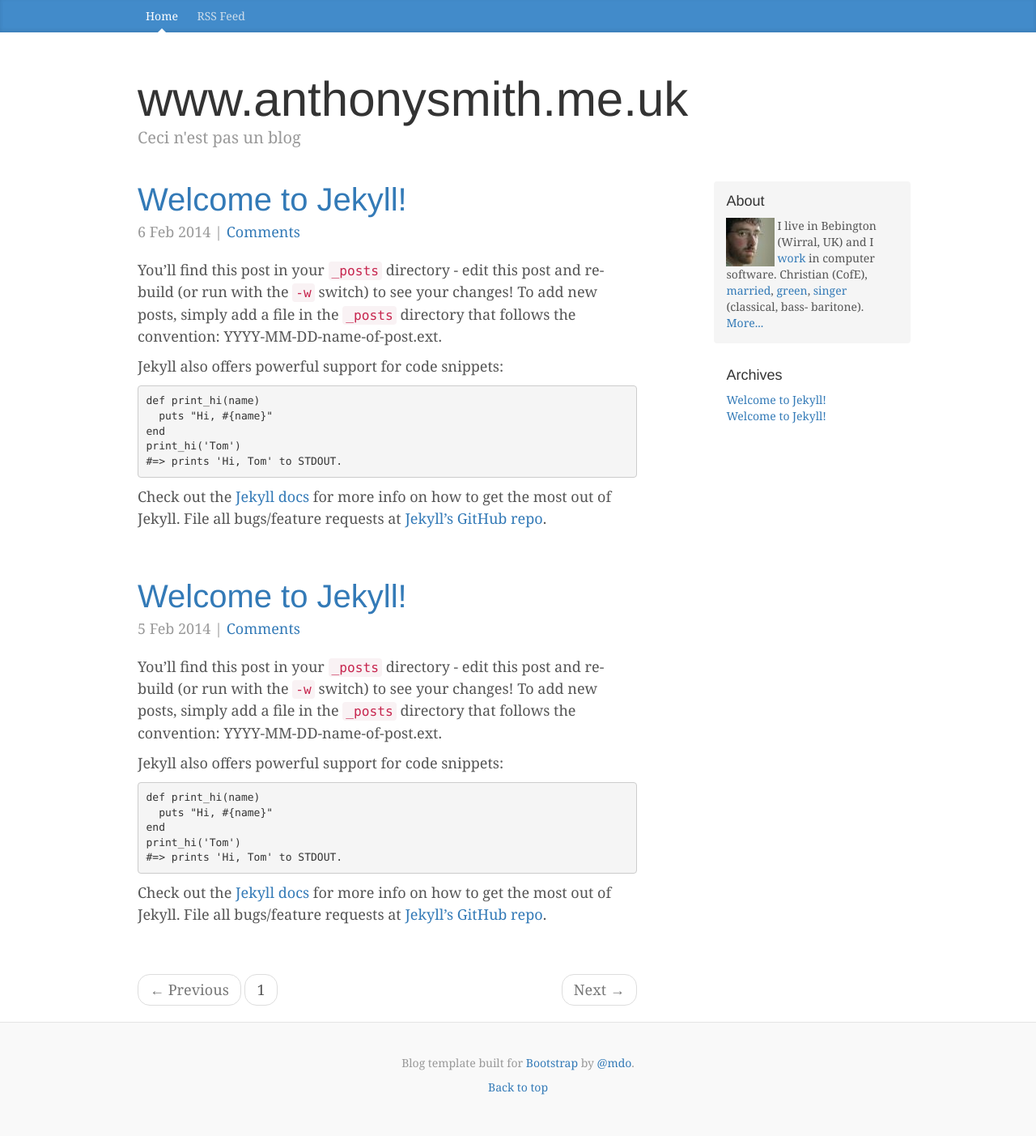
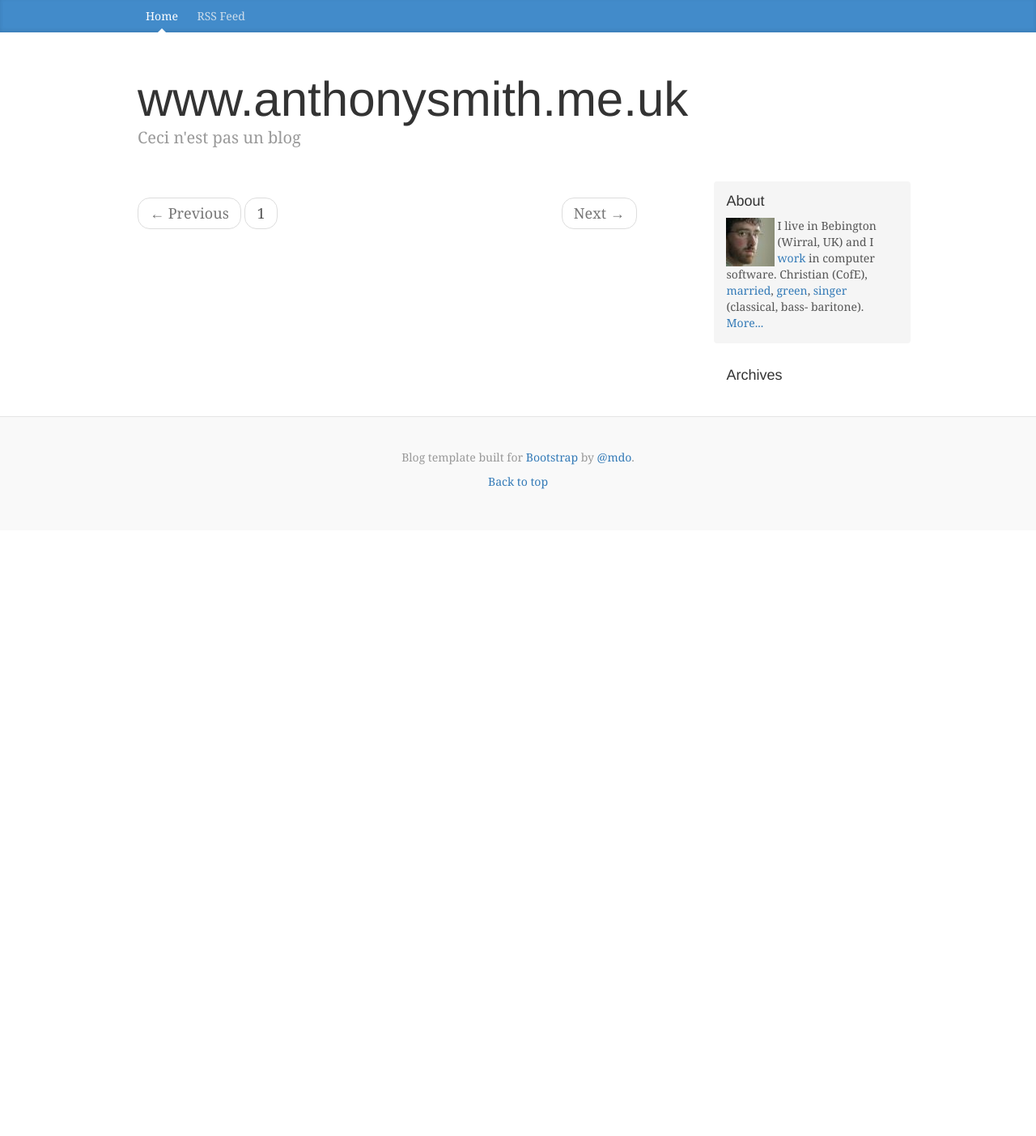
Before and after one commit to anthonyjsmith/anthonyjsmith.github.io, a Jekyll site: the page built from index.html, in a window 1280 px wide. Shown: the whole page at 81% size. Built offline with Jekyll 4.4.1, drawn with Linux system fonts in a browser that asks for light colours; nearby versions of some CDN libraries; Markdown is read by kramdown in place of the engine named in the settings; the list of posts is cut into pages by our own code; comment, search, counter and statistics services are not loaded; after the commit the page ends 900 px from its top, so only the background shows below that.

Commit message:
disqus shortname

```diff
--- a/_includes/footer.html
+++ b/_includes/footer.html
@@ -15,7 +15,7 @@
 
     <script type="text/javascript">
       /* * * CONFIGURATION VARIABLES: EDIT BEFORE PASTING INTO YOUR WEBPAGE * * */
-      var disqus_shortname = 'blahblahblah9999'; // required: replace example with your forum shortname
+      var disqus_shortname = 'anthonysmithmeuk'; // required: replace example with your forum shortname
 
       /* * * DON'T EDIT BELOW THIS LINE * * */
       (function () {
--- a/_layouts/post.html
+++ b/_layouts/post.html
@@ -33,7 +33,7 @@
           <div id="disqus_thread"></div>
           <script type="text/javascript">
               /* * * CONFIGURATION VARIABLES: EDIT BEFORE PASTING INTO YOUR WEBPAGE * * */
-              var disqus_shortname = 'blahblahblah9999'; // required: replace example with your forum shortname
+              var disqus_shortname = 'anthonysmithmeuk'; // required: replace example with your forum shortname
               var disqus_identifier = '{{ page.url }}';
               var disqus_url = '{{ site.url }}{{ page.url }}';
               var disqus_title = '{{ page.title }}';
--- a/_posts/2014-02-05-welcome-to-jekyll.markdown
+++ /dev/null
@@ -1,24 +0,0 @@
----
-layout: post
-title:  "Welcome to Jekyll!"
-date:   2014-02-05 11:15:38
-categories: jekyll update
----
-
-You'll find this post in your `_posts` directory - edit this post and re-build (or run with the `-w` switch) to see your changes!
-To add new posts, simply add a file in the `_posts` directory that follows the convention: YYYY-MM-DD-name-of-post.ext.
-
-Jekyll also offers powerful support for code snippets:
-
-{% highlight ruby %}
-def print_hi(name)
-  puts "Hi, #{name}"
-end
-print_hi('Tom')
-#=> prints 'Hi, Tom' to STDOUT.
-{% endhighlight %}
-
-Check out the [Jekyll docs][jekyll] for more info on how to get the most out of Jekyll. File all bugs/feature requests at [Jekyll's GitHub repo][jekyll-gh].
-
-[jekyll-gh]: https://github.com/mojombo/jekyll
-[jekyll]:    http://jekyllrb.com
--- a/_posts/2014-02-06-welcome-to-jekyll.markdown
+++ /dev/null
@@ -1,24 +0,0 @@
----
-layout: post
-title:  "Welcome to Jekyll!"
-date:   2014-02-06 11:15:38
-categories: jekyll update
----
-
-You'll find this post in your `_posts` directory - edit this post and re-build (or run with the `-w` switch) to see your changes!
-To add new posts, simply add a file in the `_posts` directory that follows the convention: YYYY-MM-DD-name-of-post.ext.
-
-Jekyll also offers powerful support for code snippets:
-
-{% highlight ruby %}
-def print_hi(name)
-  puts "Hi, #{name}"
-end
-print_hi('Tom')
-#=> prints 'Hi, Tom' to STDOUT.
-{% endhighlight %}
-
-Check out the [Jekyll docs][jekyll] for more info on how to get the most out of Jekyll. File all bugs/feature requests at [Jekyll's GitHub repo][jekyll-gh].
-
-[jekyll-gh]: https://github.com/mojombo/jekyll
-[jekyll]:    http://jekyllrb.com
```
